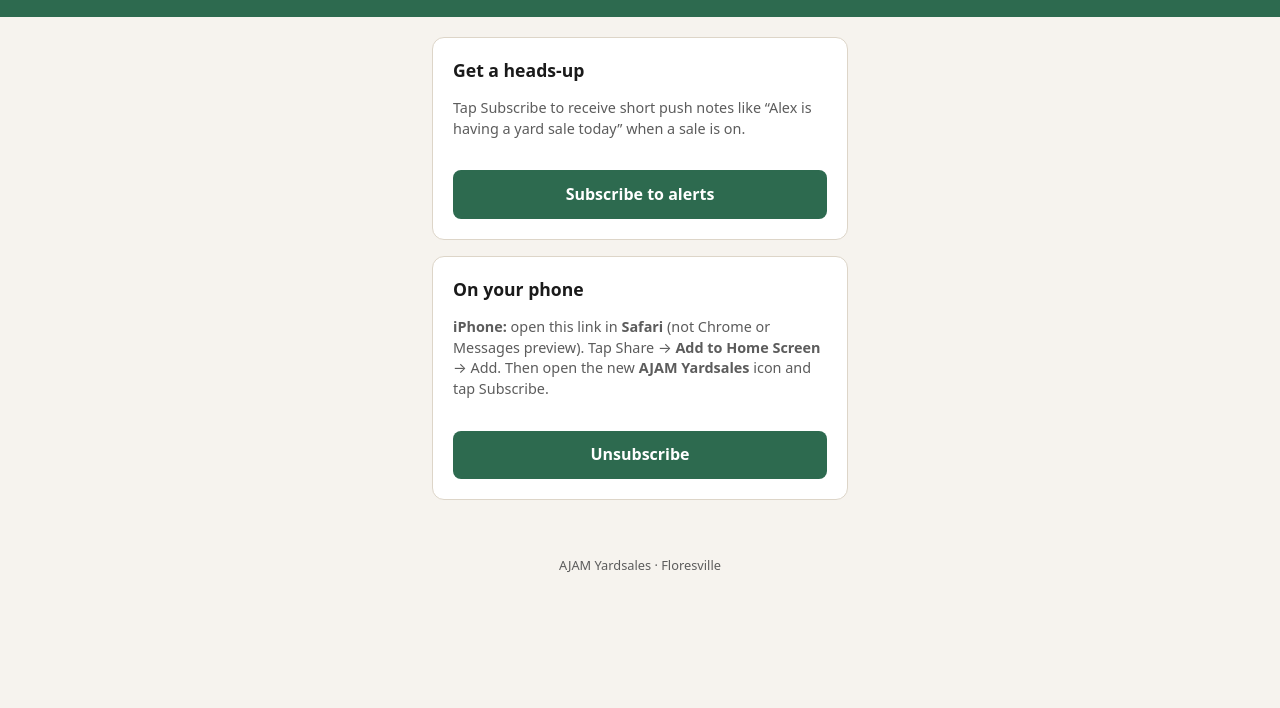
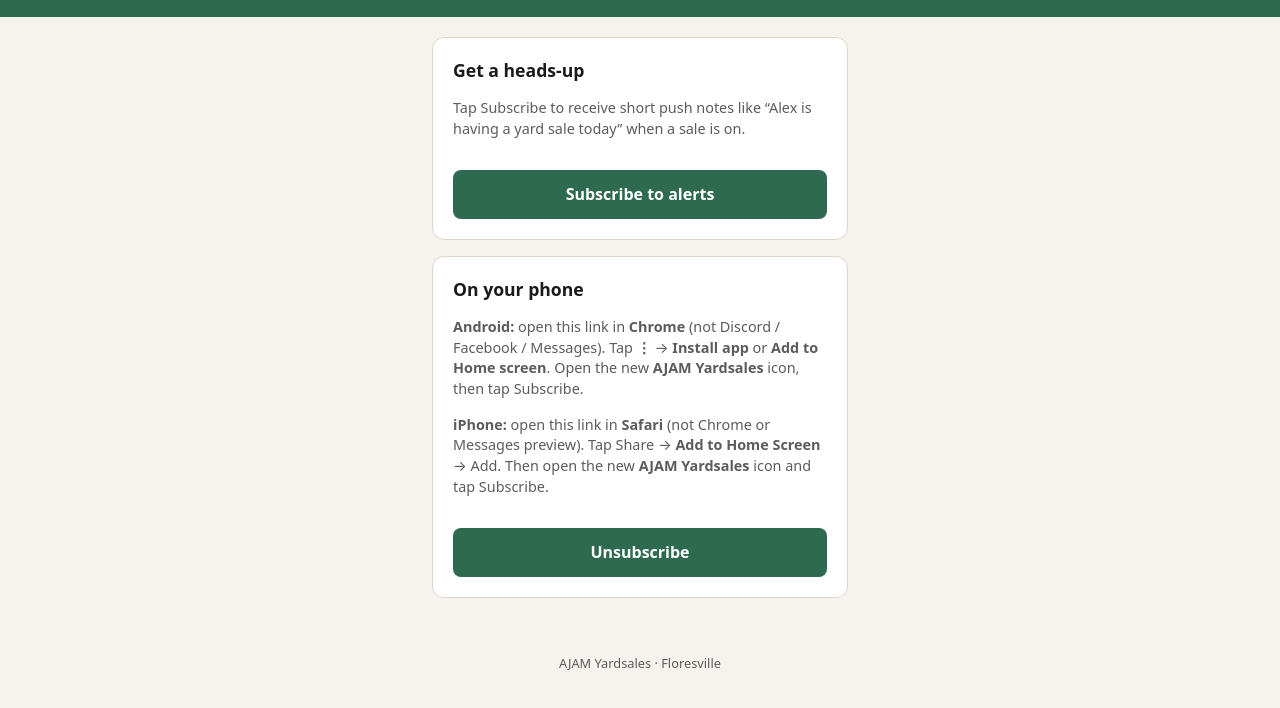
Before and after one commit to Chansey305/ajam-yardsales, a website: page public/index.html in a window 1280 px wide. Shown: the part 82-790 px from the top of the page. Drawn offline with Linux system fonts and the light colour scheme.

Commit message:
docs: add Android Chrome install steps on home page

```diff
--- a/public/index.html
+++ b/public/index.html
@@ -32,6 +32,12 @@
     <div class="card">
       <h2>On your phone</h2>
       <p class="muted">
+        <strong>Android:</strong> open this link in <strong>Chrome</strong>
+        (not Discord / Facebook / Messages). Tap <strong>⋮</strong> →
+        <strong>Install app</strong> or <strong>Add to Home screen</strong>.
+        Open the new <strong>AJAM Yardsales</strong> icon, then tap Subscribe.
+      </p>
+      <p class="muted">
         <strong>iPhone:</strong> open this link in <strong>Safari</strong>
         (not Chrome or Messages preview). Tap Share →
         <strong>Add to Home Screen</strong> → Add. Then open the new
--- a/public/sw.js
+++ b/public/sw.js
@@ -1,5 +1,5 @@
 /* AJAM Yardsales service worker */
-const CACHE = 'ajam-yardsales-v2';
+const CACHE = 'ajam-yardsales-v3';
 const PRECACHE = ['/', '/index.html', '/styles.css', '/app.js', '/manifest.webmanifest', '/icons/icon-192.png', '/icons/icon-512.png', '/icons/apple-touch-icon.png'];
 
 self.addEventListener('install', (event) => {
```
